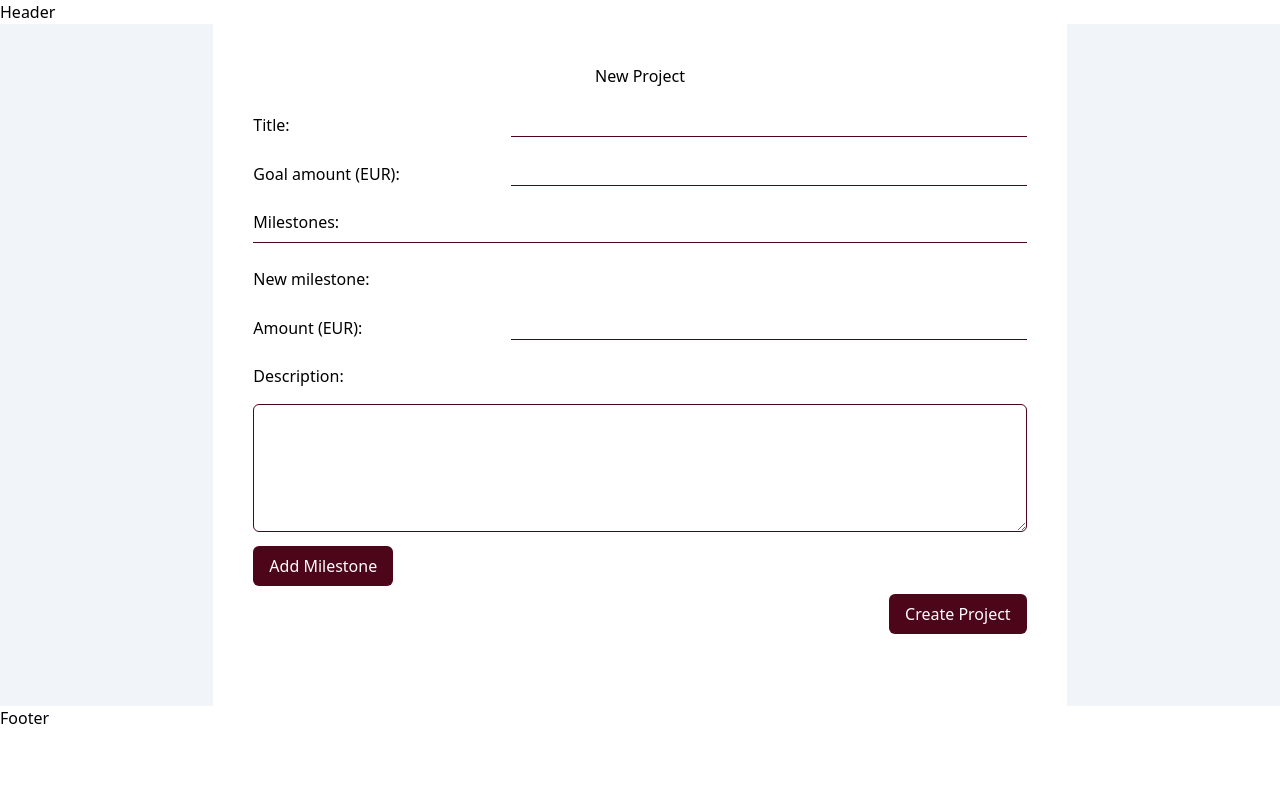
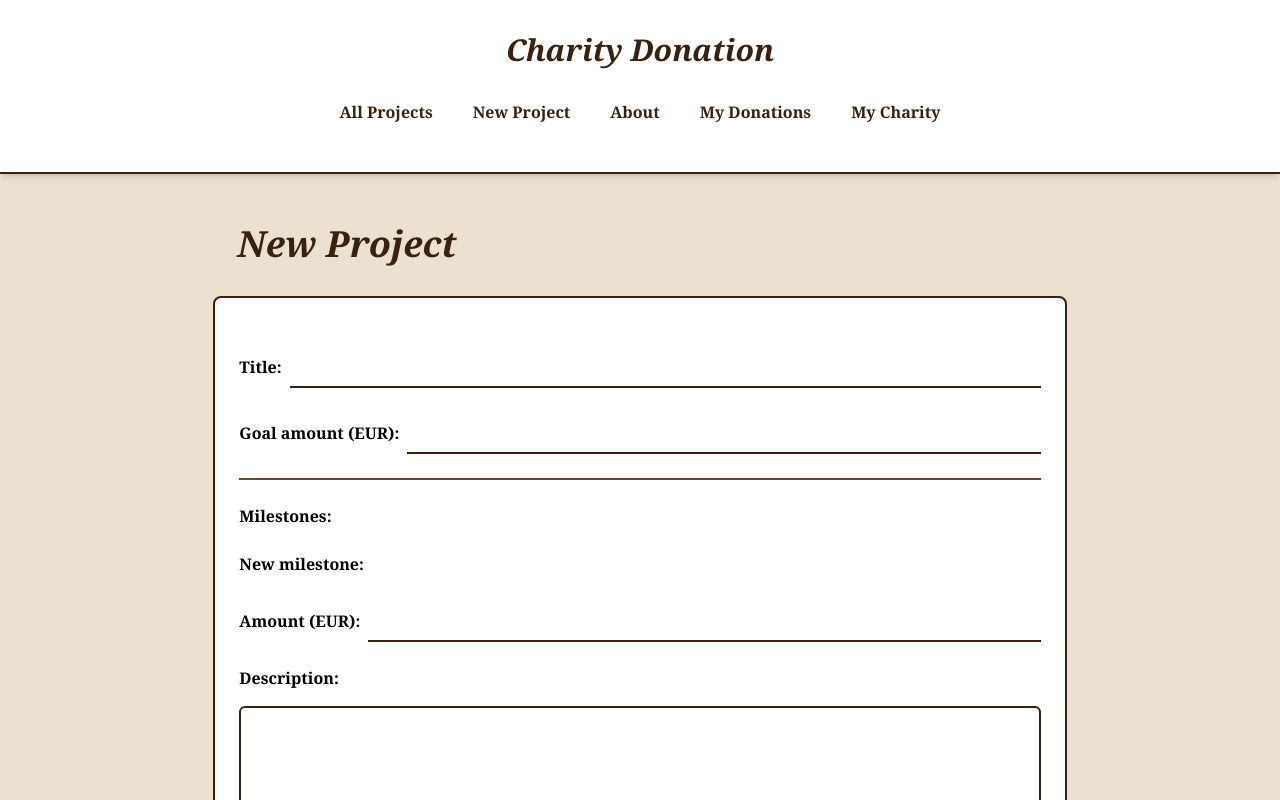
Before and after one commit to artazidele/blockchain-for-business-project, a React (Create React App) app in the folder client/: page /new in a window 1280 px wide. Shown: the top 800 px of the page. Built offline with nearby package versions, Linux system fonts and the light colour scheme.

Commit message:
feat: create components

```diff
--- a/client/src/App.js
+++ b/client/src/App.js
@@ -8,16 +8,21 @@ import { BrowserRouter, Routes, Route, Navigate } from "react-router-dom";
 
 function App() {
   return (
-    <div className="justify-center p-0">
+    <div className="font-serif bg-coffee_1 mt-0">
       <Header />
+      <div className='w-2/3 m-auto pt-48 pb-24'>
         <BrowserRouter>
           <Routes>
-          <Route path="/projects" element={<AllProjects />}/>
-          <Route path="/projects/:id" element={<Project />}/>
+            <Route path="/" element={<AllProjects />}/>
+            <Route path="/:id" element={<Project />}/>
             <Route path="/new" element={<NewProject />}/>
+            <Route path="/about" element={<NewProject />}/>
+            <Route path="/donations" element={<NewProject />}/>
+            <Route path="/charity" element={<NewProject />}/>
             <Route path="*" element={<Navigate to="/"/>} />
           </Routes>
         </BrowserRouter>
+        </div>
       <Footer />
     </div>
   );
--- a/client/src/project/components/AllProjects.js
+++ b/client/src/project/components/AllProjects.js
@@ -1,6 +1,7 @@
 import React from 'react';
 import { useEffect, useState } from 'react';
 import CharityPlatformContract from '../../contracts/CharityPlatform.json';
+import ProjectsItem from './ProjectsItem';
 
 const { ethers } = require("ethers");
 
@@ -51,10 +52,13 @@ export function AllProjects() {
     }
 
     return (
-        <div className="bg-slate-100 text-center w-full m-0">
-            {projects && projects.map((project) => <div key={project.id}>
-                <p>{project.name}</p>
-            </div>)}
+        <div>
+            <h1 className='ml-6 my-8 text-4xl italic text-coffee_5 font-semibold'>All projects</h1>
+            <div className='grid grid-cols-3 gap-4 w-full'>
+                {projects && projects.map((project) => <div key={project.id}>
+                    <ProjectsItem project={ project }/>
+                </div>)}
+            </div>
         </div>
     );
 };
--- a/client/src/project/components/NewProject.js
+++ b/client/src/project/components/NewProject.js
@@ -27,7 +27,7 @@ export function NewProject() {
 
     const removeMilestone = (e) => {
         e.preventDefault();
-        setMilestones(milestones => milestones.filter((item) => item.index !== e.target.value));
+        setMilestones(milestones => milestones.filter((item) => item.index != e.target.value));
     }
 
     async function createProject(e) {
@@ -59,7 +59,7 @@ export function NewProject() {
                 setDescription("");
                 setTitle("");
                 setGoalAmount("");
-                window.location = "/projects";
+                window.location = "/";
             })
         } catch (error) {
             console.error("Error:", error);
@@ -67,40 +67,45 @@ export function NewProject() {
     }
 
     return (
-        <div className="bg-slate-100 text-center w-full m-0">
-            <div className="bg-white w-2/3 p-10 m-auto">
-                <h3>New Project</h3>
-                <form className='mb-20'>
-                    <div className="mt-6 flex items-center justify-between">
-                        <label>Title:</label>
-                        <input onChange={e => setTitle(e.target.value)} className="bg-transparent border-b-solid border-b border-b-rose-950 w-2/3"/>
+            <div className="">
+                <h3 className='ml-6 my-8 text-4xl italic text-coffee_5 font-semibold'>New Project</h3>
+                <form>
+                <div className='bg-white p-6 rounded-lg border-solid border-2 border-coffee_5'>
+
+                    <div className="mt-6 flex items-center justify-between gap-2">
+                        <label className='font-semibold'>Title:</label>
+                        <input onChange={e => setTitle(e.target.value)} className="p-2 bg-transparent border-b-solid border-b-2 border-b-coffee_5 grow"/>
                     </div>
-                    <div className="mt-6 flex items-center justify-between">
-                        <label>Goal amount (EUR): </label>
-                        <input onChange={e => setGoalAmount(e.target.value)} className="bg-transparent border-b-solid border-b border-b-rose-950 w-2/3"/>
+                    <div className="mt-6 flex items-center justify-between gap-2">
+                        <label className='font-semibold'>Goal amount (EUR): </label>
+                        <input onChange={e => setGoalAmount(e.target.value)} className="p-2 bg-transparent border-b-solid border-b-2 border-b-coffee_5 grow"/>
                     </div>
                     <div className="text-left mt-6">
-                        <h6 className='pb-2 border-b-solid border-b border-b-rose-950'>Milestones:</h6>
-                        {milestones && milestones.map((milestone, index) => <div key={index++} className='mt-6 pb-2 border-b-solid border-b border-b-rose-950'>
-                            <p>Amount: {milestone.amount} EUR</p>
-                            <p>Description: </p>
+                        <h6 className='font-semibold border-t-solid border-t-2 pt-6 border-t-coffee_4'>Milestones:</h6>
+                        {milestones && milestones.map((milestone, index) => <div key={index++} className='mt-6 pb-2 border-b-solid border-b border-b-coffee_5'>
+                            <div className='flex gap-2'>
+                                <p className='font-semibold'>Amount: </p>
+                                <p>{milestone.amount} </p>
+                                <p>EUR</p>
+                            </div>
+                            <p className='font-semibold'>Description: </p>
                             <p>{milestone.description}</p>
-                            <button value={milestone.index} onClick={removeMilestone}>Remove milestone</button>
+                            <button value={milestone.index} onClick={removeMilestone} className='w-full text-red-900 italic text-sm text-right'>Remove milestone</button>
                         </div>)}
-                        <h6 className="mt-6">New milestone:</h6>
-                        <div className="mt-6 flex items-center justify-between">
-                            <label>Amount (EUR):</label>
-                            <input onChange={e => setAmount(e.target.value)} value={amount} className="bg-transparent border-b-solid border-b border-b-rose-950 w-2/3"/>
+                        <h6 className="mt-6 font-semibold">New milestone:</h6>
+                        <div className="mt-6 flex items-center justify-between gap-2">
+                            <label className='font-semibold'>Amount (EUR):</label>
+                            <input onChange={e => setAmount(e.target.value)} value={amount} className="p-2 bg-transparent border-b-solid border-b-2 border-b-coffee_5 grow"/>
                         </div>
                         <div className="mt-6 flex-row items-center justify-between">
-                            <label>Description: </label>
-                            <textarea onChange={e => setDescription(e.target.value)} value={description} className="p-2 bg-transparent mt-4 rounded-md min-h-32 border-solid border border-rose-950 w-full"/>
+                            <label  className='font-semibold'>Description: </label>
+                            <textarea onChange={e => setDescription(e.target.value)} value={description} className="p-2 bg-transparent mt-4 rounded-md min-h-32 border-solid border-2 border-coffee_5 w-full"/>
                         </div>
-                        <button onClick={saveMilestone} className="mt-2 bg-rose-950 text-white py-2 px-4 rounded-md">Add Milestone</button>
+                        <button onClick={saveMilestone} className="mt-2 hover:text-white hover:bg-coffee_4 hover:border-coffee_4 font-semibold text-coffee_5 py-2 px-4 border-2 border-coffee_5 rounded-lg">Add Milestone</button>
                     </div>
-                    <button onClick={createProject} className="float-right text-center mt-2 bg-rose-950 text-white py-2 px-4 rounded-md">Create Project</button>
+                </div>
+                <button onClick={createProject} className="bg-white float-right text-center mt-12 hover:text-white hover:bg-coffee_4 hover:border-coffee_4 font-semibold text-coffee_5 py-2 px-4 border-2 border-coffee_5 rounded-lg">Create Project</button>
                 </form>
             </div>
-        </div>
     );
 };
--- a/client/src/project/components/Project.js
+++ b/client/src/project/components/Project.js
@@ -5,14 +5,33 @@ import CharityPlatformContract from '../../contracts/CharityPlatform.json';
 const { ethers } = require("ethers");
 
 export function Project() {
+    const [account, setAccount] = useState('');
 
-    const [projects, setProjects] = useState([]);
+    const [amount, setAmount] = useState();
+    const [charityAddress, setCharityAddress] = useState();
+
+
+    const [project, setProject] = useState(null);
+    const [milestones, setMilestones] = useState([]);
+
+    const id = window.location.href.split('/')[3];
 
     useEffect(() => {
-        getProjects();
+        getProject();
+        requestAccount();
     }, []);
 
-    async function getProjects() {
+    async function requestAccount() {
+        if (window.ethereum == null) {
+            console.log("MetaMask not installed; using read-only defaults");
+        } else {
+            const account = await window.ethereum.request({ method: 'eth_requestAccounts' });
+            setAccount(account[0]);
+            console.log(account[0]);
+        }
+    }
+
+    async function getProject() {
         const contractAddress = localStorage.getItem('contractAddress');
         const signerAddress = localStorage.getItem('signerAddress');
 
@@ -21,40 +40,94 @@ export function Project() {
             const signer = provider.getSigner(signerAddress);
             const thisContract = new ethers.Contract(contractAddress, CharityPlatformContract.abi, signer);
 
-            const allProjects = await thisContract.getProjects();
+            const projectWithId = await thisContract.getProject(id);
+            setProject(projectWithId);
+            setCharityAddress(projectWithId.charityAddress);
+            console.log(projectWithId.charityAddress);
 
-            const names = allProjects.name;
-            const charityAddreses = allProjects.charityAddress;
-            const goalAmounts = allProjects.goalAmount;
-            const raisedAmounts = allProjects.raisedAmount;
-            const areActive = allProjects.isActive;
-            const milestoneCounts = allProjects.milestoneCount;
-
-            let allProjectsArray = [];
-
-            for (let i = 0; i < names.length; i++) {
-                const project = {
-                    id: i,
-                    name: names[i],
-                    charityAddress: charityAddreses[i],
-                    goalAmount: goalAmounts[i],
-                    raisedAmount: raisedAmounts[i],
-                    isActive: areActive[i],
-                    milestoneCount: milestoneCounts[i]
-                };
-                allProjectsArray.push(project);
-            };
-            setProjects(allProjectsArray);
+            const milestoneCount = projectWithId.milestoneCount.toString();
+            const milestoneArray = [];
+            for (let i=0; i<milestoneCount; i++) {
+                const milestoneWithId = await thisContract.getMilestone(id, i);
+                milestoneArray.push(milestoneWithId);
+            }
+            setMilestones(milestoneArray);
         } catch (error) {
             console.error("Error:", error);
         }
     }
 
+    async function deactivateProject() {
+        const contractAddress = localStorage.getItem('contractAddress');
+        const signerAddress = localStorage.getItem('signerAddress');
+        try {
+            const provider = new ethers.providers.Web3Provider(window.ethereum);
+            const signer = provider.getSigner(signerAddress);
+            const thisContract = new ethers.Contract(contractAddress, CharityPlatformContract.abi, signer);
+            const project = await thisContract.deactivateProject(id);
+            await project.wait();
+            getProject();
+        } catch (error) {
+            console.error("Error:", error);
+        }
+    }
+
+    async function donate(e) {
+        e.preventDefault();
+        // input validation
+        const contractAddress = localStorage.getItem('contractAddress');
+        const signerAddress = localStorage.getItem('signerAddress');
+        const amountInt = parseInt(amount);
+
+        console.log(charityAddress);
+
+        // try {
+        //     const provider = new ethers.providers.Web3Provider(window.ethereum);
+        //     const signer = provider.getSigner(signerAddress);
+        //     const thisContract = new ethers.Contract(contractAddress, CharityPlatformContract.abi, signer);
+        //     const project = await thisContract.donate(charityAddress, { value: ethers.utils.parseEther("0.1") });
+        //     await project.wait();
+
+        //     thisContract.on('Transfer', () => {
+        //         setAmount("");
+        //         // getProject();
+        //     })
+        // } catch (error) {
+        //     console.error("Error:", error);
+        // }
+    }
+
     return (
-        <div className="bg-slate-100 text-center w-full m-0">
-            {projects && projects.map((project) => <div key={project.id}>
-                <p>{project.name}</p>
+        <div>
+        {project && <div>
+        <h3 className='ml-6 my-8 text-4xl italic text-coffee_5 font-semibold'>{ project.name }</h3>
+        <div className='bg-white p-6 rounded-lg border-solid border-2 border-coffee_5'>
+            {project.isActive && <div className='w-full text-lime-900 italic text-xl text-right px-12 my-4'><p>Active</p></div>}
+            {!project.isActive && <div className='w-full text-red-900 italic text-xl text-right px-12 my-4'><p>Not active</p></div>}
+            <h2 className='font-semibold text-xl my-6'>Goal amount: { project.goalAmount.toString() } EUR</h2>
+            <h2 className='font-semibold text-xl my-6'>Raised amount: { project.raisedAmount.toString() } EUR</h2>
+            <h2 className='font-semibold text-xl my-6 pt-6 border-t-2 border-t-coffee_4'>Milestones: </h2>
+            {milestones && milestones.map((milestone, index) => <div className='my-8 pb-6 border-b border-b-coffee_4' key={index++}>
+                <h2 className='font-medium text-lg my-4'>Target amount: { project.goalAmount.toString() } EUR</h2>
+                <h2 className='font-medium text-lg my-4'>Description:</h2>
+                <p>{ milestone.description }</p>
             </div>)}
+            {(account && project) && <div>
+                {(account.toLowerCase() === project.charityAddress.toLowerCase() && project.isActive) && <div>
+                    <button onClick={deactivateProject} className="bg-white text-center mt-12 hover:text-white hover:bg-red-900 hover:border-red-900 font-semibold text-red-900 py-2 px-4 border-2 border-red-900 rounded-lg">Deactivate Project</button>
+                </div>}
+                {(account.toLowerCase() !== project.charityAddress.toLowerCase() && project.isActive) && <div>
+                    <form>
+                        <div className="mt-6 flex items-center justify-between gap-2">
+                            <label className='font-semibold'>Amount (EUR): </label>
+                            <input onChange={e => setAmount(e.target.value)} className="p-2 bg-transparent border-b-solid border-b-2 border-b-coffee_5 grow"/>
+                        </div>
+                        <button onClick={donate} className="bg-white text-center mt-12 hover:text-white hover:bg-lime-900 hover:border-lime-900 font-semibold text-lime-900 py-2 px-4 border-2 border-lime-900 rounded-lg">Donate</button>
+                    </form>
+                </div>}
+            </div>}
+            </div>
+        </div>}
         </div>
     );
 };
--- /dev/null
+++ b/client/src/project/components/ProjectsItem.js
@@ -0,0 +1,26 @@
+import React from 'react';
+import { Link } from "react-router-dom";
+
+const ProjectsItem = (props) => {
+
+    const project = props.project;
+
+    return (
+        <div className='text-left h-full p-4 bg-white rounded-lg border-solid border-2 border-coffee_5'>
+            {project && <div>
+                {project.isActive && <div className='w-full text-lime-900 italic text-sm text-right my-4'><p>Active</p></div>}
+                {!project.isActive && <div className='w-full text-red-900 italic text-sm text-right my-4'><p>Not active</p></div>}
+                <h3 className='my-2 text-xl text-coffee_5 italic font-bold'>{ project.name }</h3>
+                <p className='my-2'>Goal amount: {project.goalAmount.toString()} EUR</p>
+                <p className='my-2'>Raised amount: {project.raisedAmount.toString()} EUR</p>
+                <div className='w-full'>
+                    <Link to={`/${project.id}`}>
+                        <button className='text-coffee_5  italic float-right my-6'>Show more &rarr;</button>
+                    </Link>
+                </div>
+            </div>}
+        </div>
+    );
+};
+
+export default ProjectsItem;
--- a/client/src/project/layout/Header.js
+++ b/client/src/project/layout/Header.js
@@ -1,7 +1,14 @@
 export function Header() {
     return (
-        <div className="">
-            <p>Header</p>
+        <div className="shadow-md p-6 border-solid border-b-2 border-coffee_5 bg-white text-center w-full fixed top-0 left-0 z-10">
+            <h1 className="my-2 bg-white text-3xl italic font-semibold text-coffee_5">Charity Donation</h1>
+            <ul className="p-6 flex text-coffee_5 justify-center gap-6 w-full text-left">
+                <li><a className="p-2 border-b-2 border-white hover:border-coffee_5 font-semibold" href="/">All Projects</a></li>
+                <li><a className="p-2 border-b-2 border-white hover:border-coffee_5 font-semibold" href="/new">New Project</a></li>
+                <li><a className="p-2 border-b-2 border-white hover:border-coffee_5 font-semibold" href="/about">About</a></li>
+                <li><a className="p-2 border-b-2 border-white hover:border-coffee_5 font-semibold" href="/donations">My Donations</a></li>
+                <li><a className="p-2 border-b-2 border-white hover:border-coffee_5 font-semibold" href="/charity">My Charity</a></li>
+            </ul>
         </div>
     );
 };
--- a/client/tailwind.config.js
+++ b/client/tailwind.config.js
@@ -3,6 +3,23 @@ export default {
   content: ["./index.html", "./src/**/*.{js,ts,jsx,tsx}"],
   theme: {
     extend: {},
+    colors: {
+      'coffee_1': '#ece0d1',
+      'coffee_2': '#dbc1ac',
+      'coffee_3': '#967259',
+      'coffee_4': '#634832',
+      'coffee_5': '#38220f',
+      'ocean_1': '#c1f2fe',
+      // 'ocean_2': '#007c9b',
+      'ocean_2': '#38220f',
+      'ocean_3': '#38220f',
+      // 'ocean_3': '#002d39',
+      // 'ocean_4': '#d9f99d',
+      'ocean_4': '#ece0d1',
+      'white': '#ffffff',
+      'lime-900': '#365314',
+      'red-900': '#7f1d1d',
+    }
   },
   plugins: [],
 };
```
Also changed, not shown: client/src/contracts/CharityPlatform.json, client/src/contracts/DonationToken.json. Lines whose indentation alone changed are shown as unchanged.
